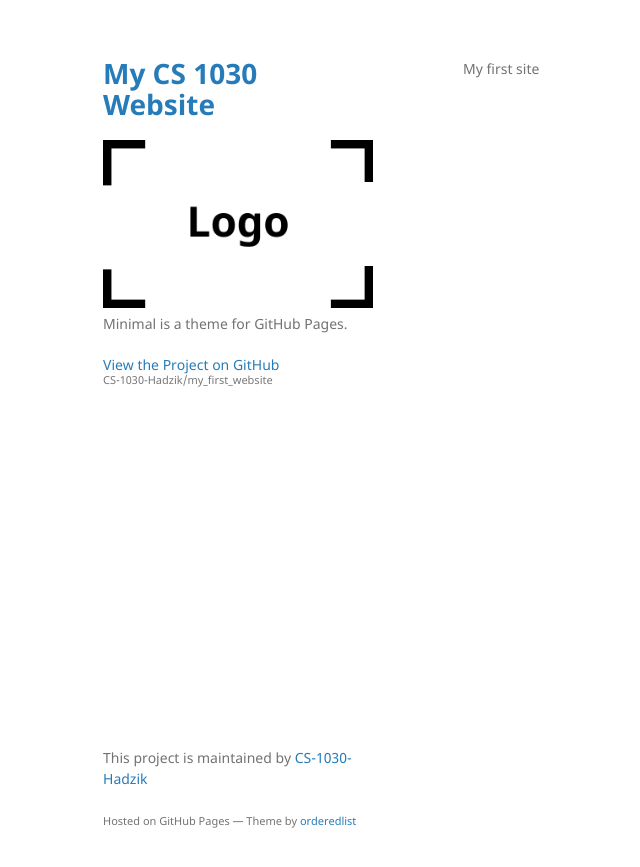
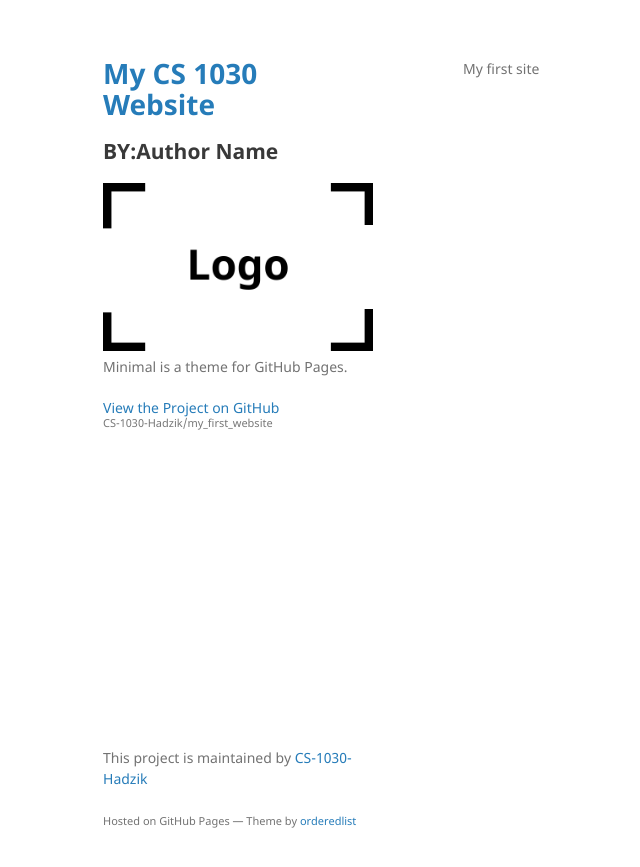
Before and after one commit to CS-1030-Hadzik/my_first_website, a Jekyll site: the page built from index.md, in a window 1280 px wide. Shown: the top 867 px of the page, without its empty margins (107-747 px from the left). Built offline with Jekyll 4.4.1, drawn with Linux system fonts in a browser that asks for light colours.

Commit message:
add site author

```diff
--- a/_layouts/default.html
+++ b/_layouts/default.html
@@ -16,6 +16,7 @@
     <div class="wrapper">
       <header>
         <h1><a href="{{ "/" | absolute_url }}">{{ site.title | default: site.github.repository_name }}</a></h1>
+        <h2>BY:{{site.author}}</h2>
 
         {% if site.logo %}
           <img src="{{site.logo | relative_url}}" alt="Logo" />
```
